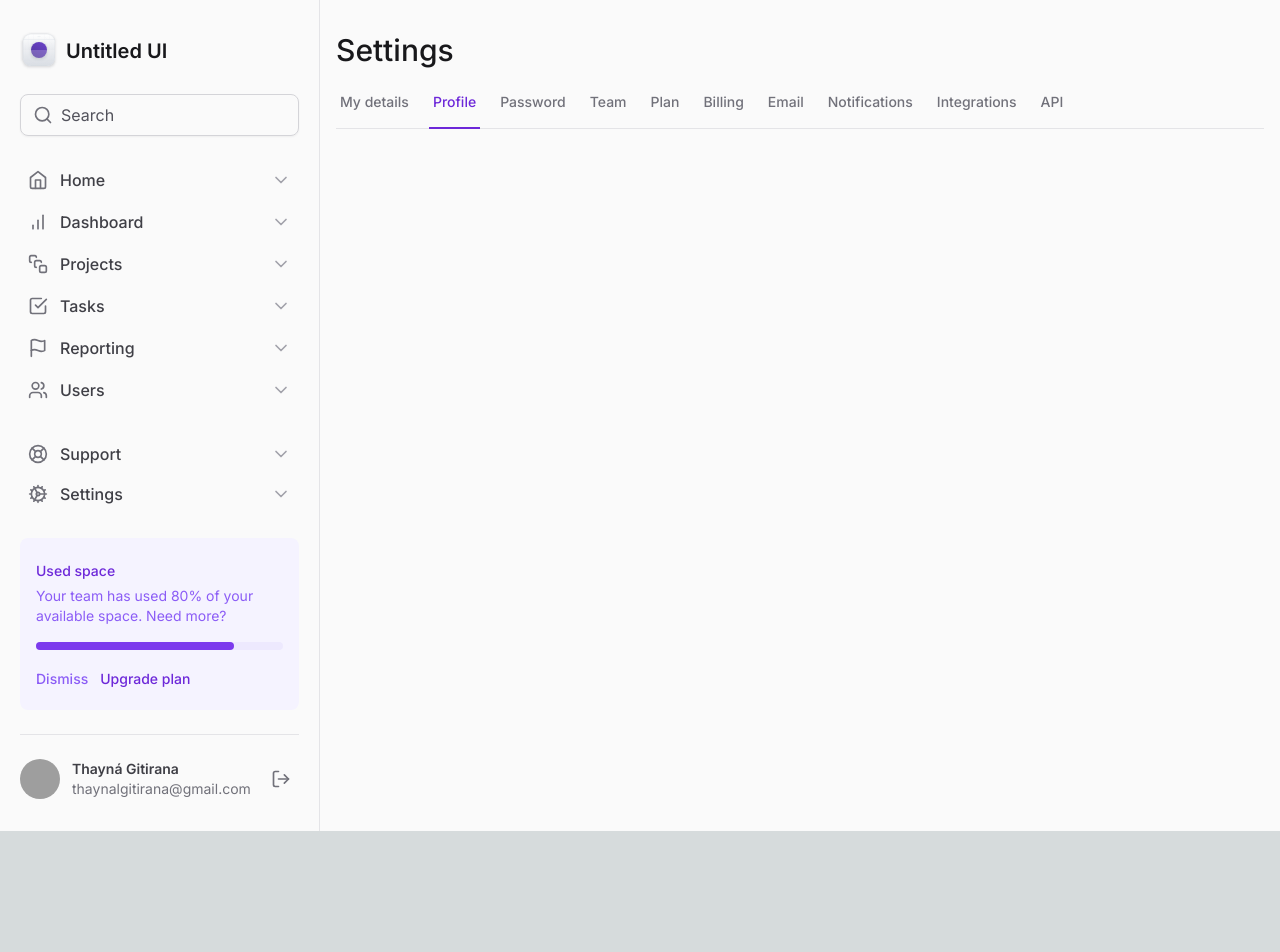
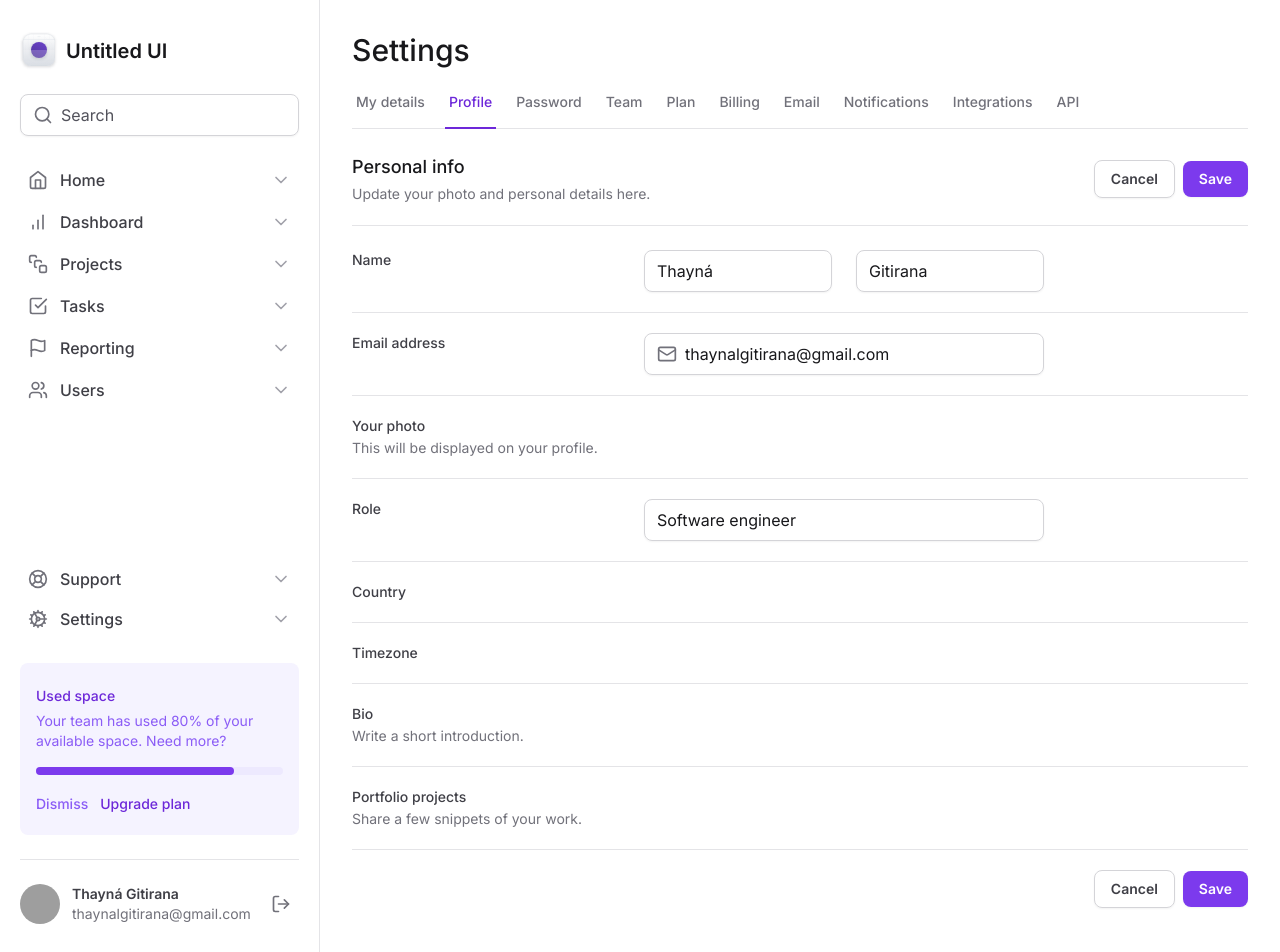
Before and after one commit to gitirana/tailwind-study, a Next.js app: page / in a window 1280 px wide. Shown: the top 952 px of the page. Before the commit the page ends 831 px from the top, so only its background shows below. Built offline with nearby package versions, Linux system fonts and the light colour scheme; grey boxes are pictures that could not be loaded.

Commit message:
feat: create form structure

```diff
--- a/src/app/layout.tsx
+++ b/src/app/layout.tsx
@@ -18,9 +18,9 @@
   return (
     <html lang="en" className="antialiased">
       <body className={inter.className}>
-        <div className="grid min-h-screen grid-cols-app bg-zinc-50">
+        <div className="grid min-h-screen grid-cols-app bg-white">
           <Sidebar />
-          <main className="px-4 pb-12 pt-8">{children}</main>
+          <main className="px-8 pb-12 pt-8">{children}</main>
         </div>
       </body>
     </html>
--- a/src/app/page.tsx
+++ b/src/app/page.tsx
@@ -1,4 +1,6 @@
 import { SettingsTabs } from '@/components/SettingsTabs'
+import { Input } from '@/components/input'
+import { Mail } from 'lucide-react'
 
 export default function Home() {
   return (
@@ -6,6 +8,160 @@
       <h1 className="text-3xl font-medium text-zinc-900">Settings</h1>
 
       <SettingsTabs />
+
+      <main className="mt-6 flex flex-col">
+        <header className="flex items-center justify-between border-b border-zinc-200 pb-5">
+          <section className="space-y-1">
+            <h2 className="text-lg font-medium text-zinc-900">Personal info</h2>
+            <span className="text-sm text-zinc-500">
+              Update your photo and personal details here.
+            </span>
+          </section>
+
+          <section className="flex items-center gap-2">
+            <button
+              className="rounded-lg border border-zinc-300 px-4 py-2 text-sm font-semibold text-zinc-700 shadow-sm hover:bg-zinc-50"
+              type="button"
+            >
+              Cancel
+            </button>
+            <button
+              className="rounded-lg bg-violet-600 px-4 py-2 text-sm font-semibold text-white shadow-sm hover:bg-violet-700"
+              type="submit"
+              form="settings"
+            >
+              Save
+            </button>
+          </section>
+        </header>
+
+        <form
+          id="settings"
+          action=""
+          className="mt-6 flex w-full flex-col gap-5 divide-y divide-zinc-200"
+        >
+          <div className="grid-cols-form grid gap-3">
+            <label
+              htmlFor="firstName"
+              className="text-sm font-medium text-zinc-700"
+            >
+              Name
+            </label>
+            <div className="grid grid-cols-2 gap-6">
+              <Input.Root>
+                <Input.Control id="firstName" defaultValue={'Thayná'} />
+              </Input.Root>
+              <Input.Root>
+                <Input.Control defaultValue={'Gitirana'} />
+              </Input.Root>
+            </div>
+            <div />
+          </div>
+
+          <div className="grid-cols-form grid gap-3 pt-5">
+            <label
+              htmlFor="email"
+              className="text-sm font-medium text-zinc-700"
+            >
+              Email address
+            </label>
+            <Input.Root>
+              <Input.Prefix>
+                <Mail className="h-5 w-5 text-zinc-500" />
+              </Input.Prefix>
+              <Input.Control
+                id="email"
+                type="email"
+                defaultValue={'thaynalgitirana@gmail.com'}
+              />
+            </Input.Root>
+          </div>
+
+          <div className="grid-cols-form grid gap-3 pt-5">
+            <label
+              htmlFor="photo"
+              className=" text-sm font-medium text-zinc-700"
+            >
+              Your photo
+              <span className="mt-0.5 block text-sm font-normal text-zinc-500">
+                This will be displayed on your profile.
+              </span>
+            </label>
+
+            <div></div>
+          </div>
+
+          <div className="grid-cols-form grid gap-3 pt-5">
+            <label htmlFor="role" className="text-sm font-medium text-zinc-700">
+              Role
+            </label>
+            <Input.Root>
+              <Input.Control id="role" defaultValue={'Software engineer'} />
+            </Input.Root>
+          </div>
+
+          <div className="grid-cols-form grid gap-3 pt-5">
+            <label
+              htmlFor="country"
+              className=" text-sm font-medium text-zinc-700"
+            >
+              Country
+            </label>
+
+            <div></div>
+          </div>
+          <div className="grid-cols-form grid gap-3 pt-5">
+            <label
+              htmlFor="timezone"
+              className=" text-sm font-medium text-zinc-700"
+            >
+              Timezone
+            </label>
+
+            <div></div>
+          </div>
+
+          <div className="grid-cols-form grid gap-3 pt-5">
+            <label htmlFor="bio" className=" text-sm font-medium text-zinc-700">
+              Bio
+              <span className="mt-0.5 block text-sm font-normal text-zinc-500">
+                Write a short introduction.
+              </span>
+            </label>
+
+            <div></div>
+          </div>
+
+          <div className="grid-cols-form grid gap-3 pt-5">
+            <label
+              htmlFor="projects"
+              className=" text-sm font-medium text-zinc-700"
+            >
+              Portfolio projects
+              <span className="mt-0.5 block text-sm font-normal text-zinc-500">
+                Share a few snippets of your work.
+              </span>
+            </label>
+
+            <div></div>
+          </div>
+
+          <section className="flex items-center justify-end gap-2 pt-5">
+            <button
+              className="rounded-lg border border-zinc-300 px-4 py-2 text-sm font-semibold text-zinc-700 shadow-sm hover:bg-zinc-50"
+              type="button"
+            >
+              Cancel
+            </button>
+            <button
+              className="rounded-lg bg-violet-600 px-4 py-2 text-sm font-semibold text-white shadow-sm hover:bg-violet-700"
+              type="submit"
+            >
+              Save
+            </button>
+          </section>
+        </form>
+      </main>
     </>
   )
 }
--- a/tailwind.config.ts
+++ b/tailwind.config.ts
@@ -11,6 +11,7 @@
       gridTemplateColumns: {
         app: 'minmax(18rem, 20rem) 1fr',
         profile: 'max-content 1fr min-content',
+        form: 'minmax(7.5rem, 17.5rem) minmax(25rem, 1fr) minmax(0, 15rem)',
       },
       maxWidth: {
         app: '700px',
```
